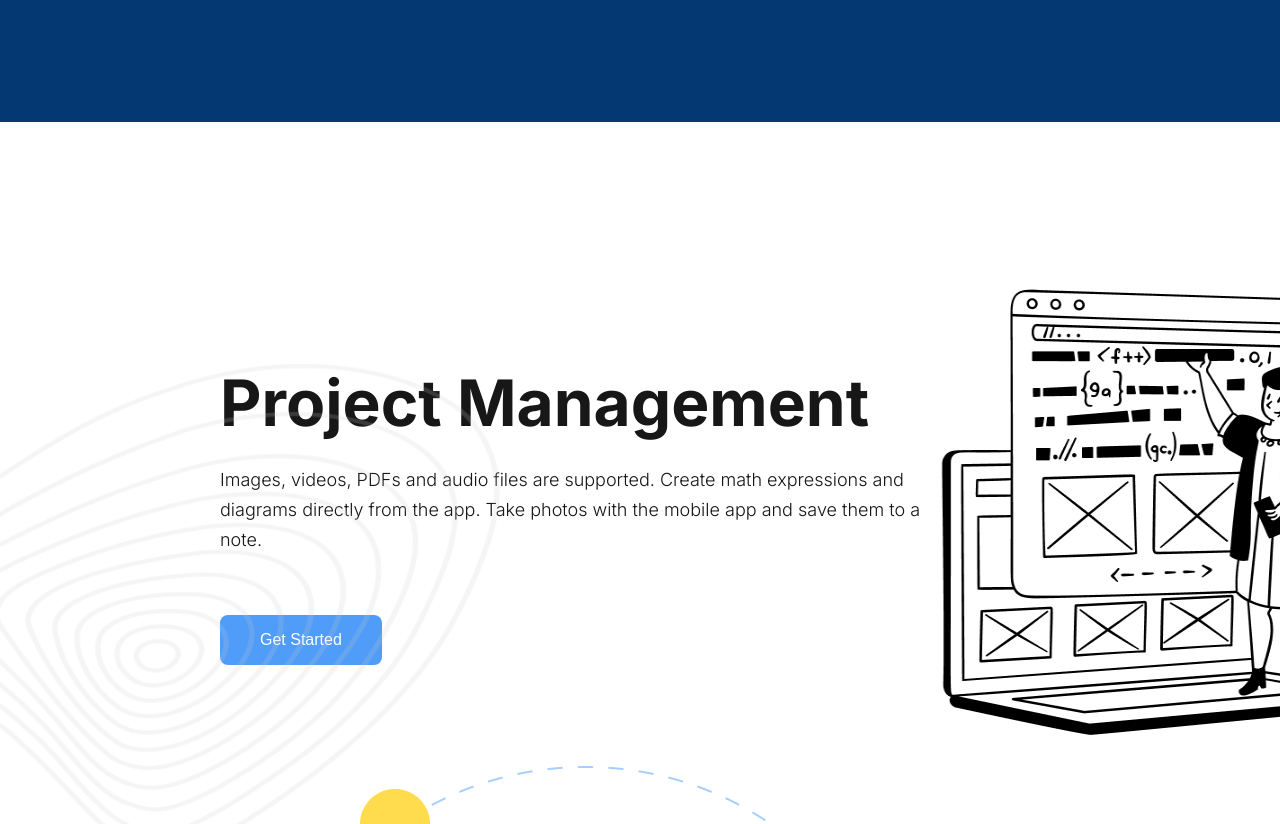
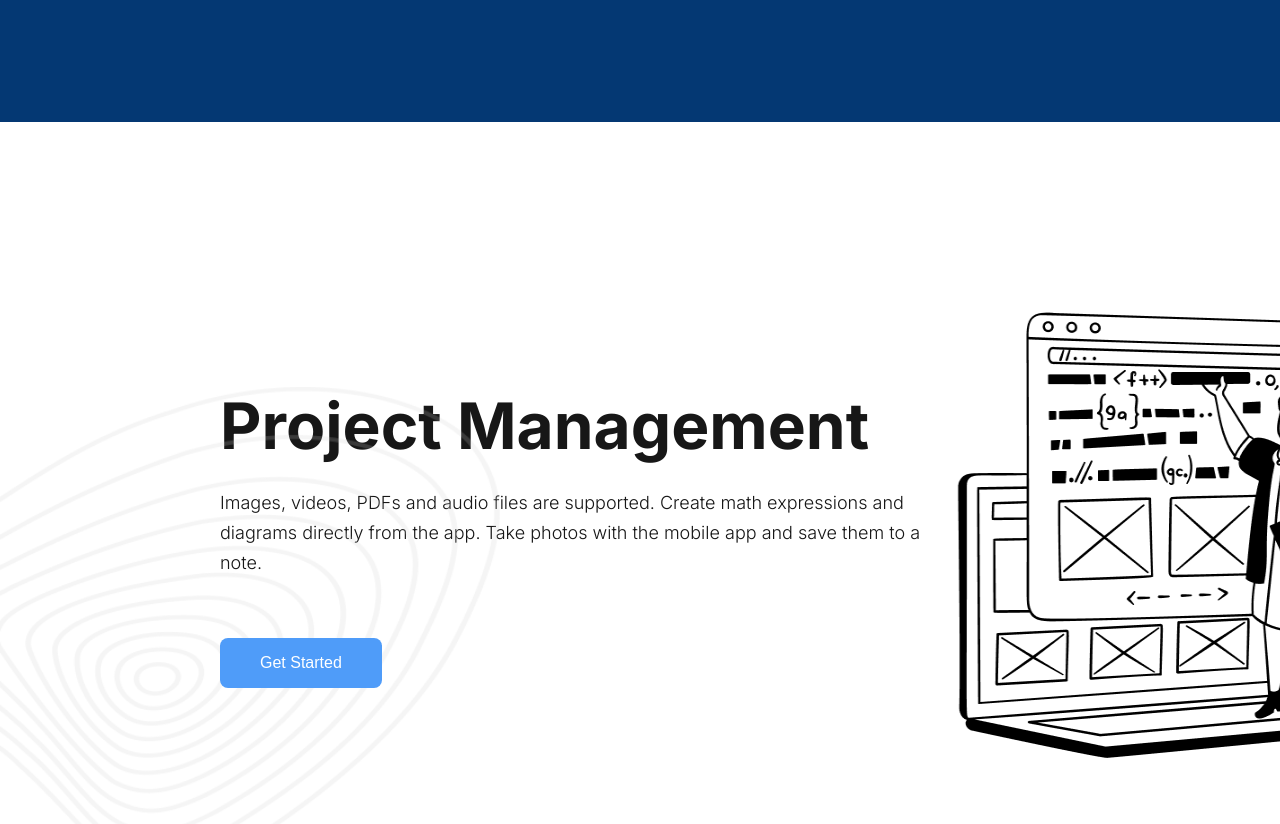
Before and after one commit to Rojasking700/saas-whitespace-figma-template, a Next.js app: page / in a window 1280 px wide. Shown: the part 880-1704 px from the top of the page. Built offline with nearby package versions, Linux system fonts and the light colour scheme.

Commit message:
some finishing touches

```diff
--- a/scss/LandingPage/SectionTwo.module.scss
+++ b/scss/LandingPage/SectionTwo.module.scss
@@ -7,11 +7,12 @@
 
   display: grid;
   grid-template-areas:
-                      "sectionTwoText sectionTwo sectionTwoImg"
-                      "bImg b bText";
-  grid-template-columns: 2fr 1fr 2fr;
-  // grid-template-columns:;
-  // grid-template-rows: 1fr 1fr;
+                      "sectionTwoText sectionTwoImg"
+                      "bImg bText";
+  grid-template-columns:  2fr 2fr;
+  grid-template-rows: 550px 660px;
+  column-gap: 1em;
+  row-gap: 100px;
   align-items: center;
 
   padding: $main-vertical-padding $main-horizontal-padding;
@@ -42,11 +43,15 @@
       border: none;
       background-color: $primary-color-2;
       color: $second-color-3;
+
+      position: relative;
+      z-index: 1;
     }
   }
 
   .sectionTwoImg {
     grid-area: sectionTwoImg;
+    place-self: center;
   }
 
   // ***********************************************
```
